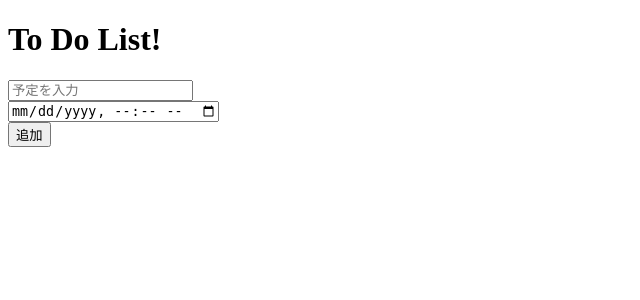
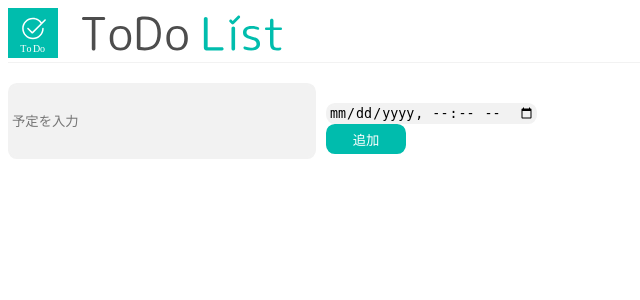
Before and after one commit to 2022AIT-OOP2-G07/Todo, a Flask app: page / in a window 1280 px wide. Shown: the top 300 px of the page, without its empty margins (0-640 px from the left). Run offline with Flask 2, Linux system fonts and the light colour scheme; data that the repository does not hold is empty.

Commit message:
css上部分制作しました_kazahaya

```diff
--- /dev/null
+++ b/static/css/main.css
@@ -0,0 +1,57 @@
+img#logomark {
+    width: 50px;
+    height: 50px;
+
+}
+
+img#logoword{
+    margin-left: 20px;
+    width: 200px;
+    height: 50px;
+}
+
+header{
+    border-bottom:1px solid #f2f2f2;
+    margin-bottom: 20px;
+}
+
+h1 {
+    font-size: 40px;
+    color: #f2f2f2;
+}
+
+form {
+    background-color: #fff;
+
+}
+
+input#todo {
+    width: 300px;
+    height: 70px;
+    border: 2px solid #f2f2f2;
+    background-color: #f2f2f2;
+    border-radius: 0.67em;
+    float: left;
+}
+
+input#limit{
+    margin-top: 20px;
+    margin-left: 10px;
+    border: 2px solid #f2f2f2;
+    background-color: #f2f2f2;
+    border-radius: 0.67em;
+}
+
+button#add-submit{
+    margin-left: 10px;
+    width: 80px;
+    height: 30px;
+    color: #fff;
+    background-color: #00bcad;
+    border: 2px solid #00bcad;
+    border-radius: 0.67em;
+}
+
+div#message-container{
+    clear: left;
+}
--- a/templates/index.html
+++ b/templates/index.html
@@ -6,6 +6,7 @@
     <link rel="shortcut icon" href="../img/favicon/icon.ico">
     <link rel="apple-touch-icon" href="../img/favicon/apple-touch-icon.png">
     <link rel="icon" type="image/png" href="../img/favicon/android-chrome-192x192.png">
+    <link rel="stylesheet" type="text/css" href="../static/css/main.css">
     <meta name="viewport" content="width=device-width, initial-scale=1.0">
     <title>To Do List</title>
 
@@ -13,7 +14,8 @@
 </head>
 <body>
     <header>
-        <h1>To Do List!</h1>
+        <img src="../img/logo/ver01.svg" alt="✅" id="logomark">
+        <img src="../img/logo/ver02.svg" alt="✅" id="logoword">
     </header>
     <form id="schedule" action='/register_done'>
         <div>
```
